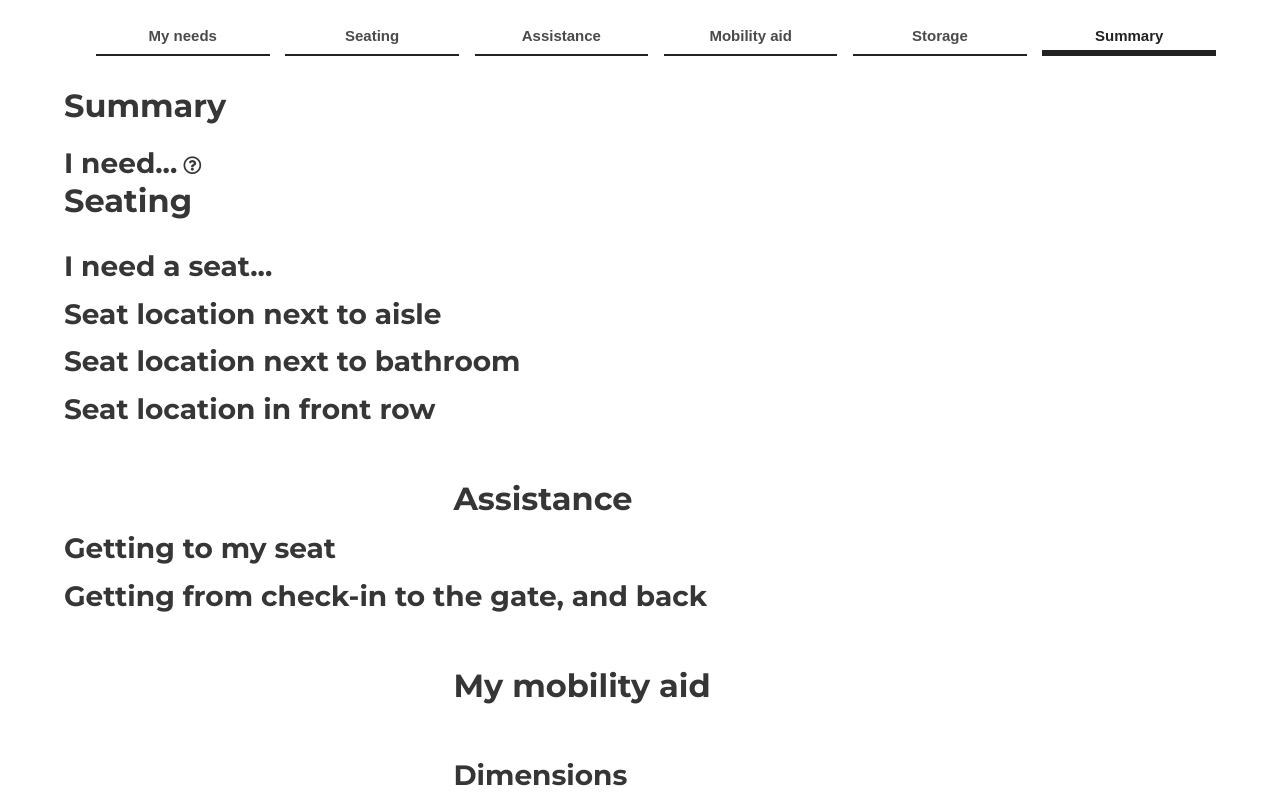
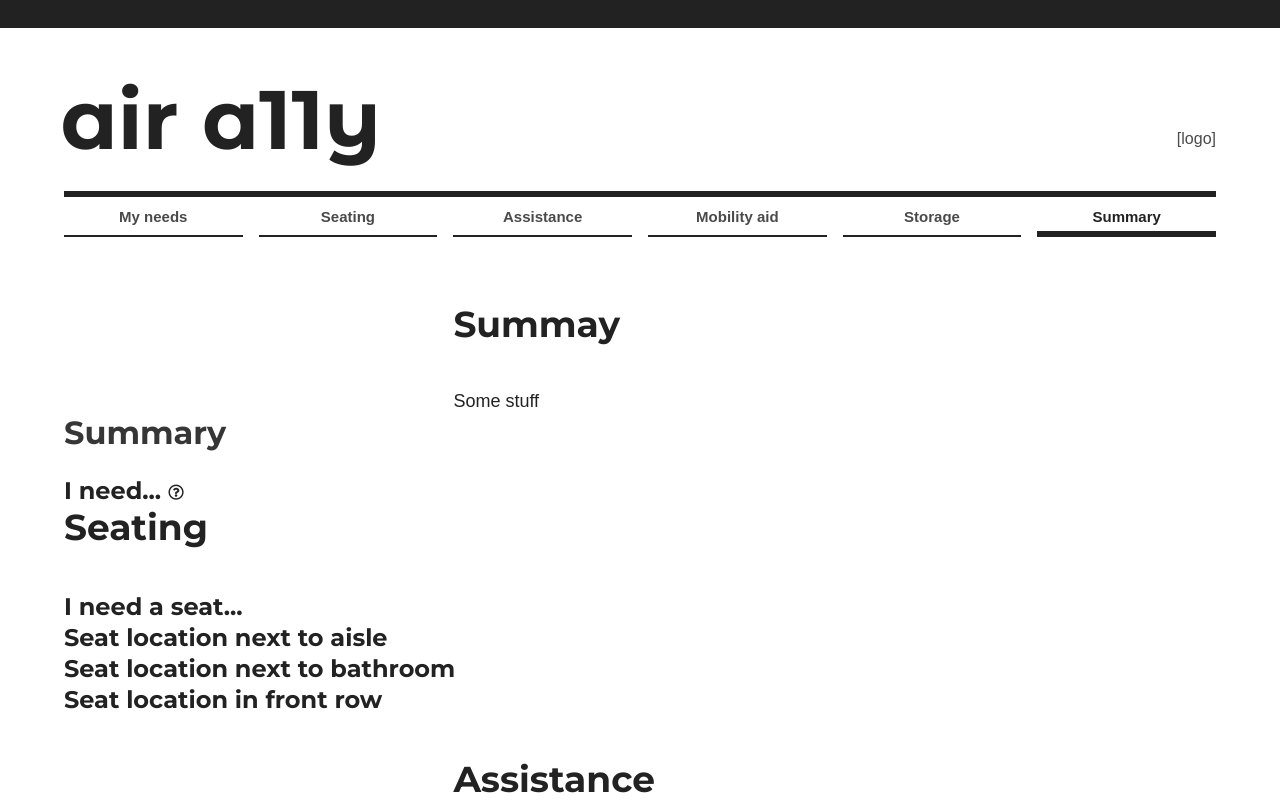
Before and after one commit to AirshipCMS/air-a11y, a React (Create React App) app: page /summary in a window 1280 px wide. Shown: the top 800 px of the page. Built offline with nearby package versions, Linux system fonts and the light colour scheme; a web font is replaced by a local one.

Commit message:
working on summary

```diff
--- a/src/screens/Summary.js
+++ b/src/screens/Summary.js
@@ -10,15 +10,36 @@ export default () => {
   const [props] = useStateValue();
 
   return (
-    <div className="container" >
-      <div className="content">
+    <div className="app-container">
+      <div className="container" >
+        <section className="section header">
+          <div className="header-left">
+            <a className="logo-text" href="/">air a11y</a>
+          </div>
+          <div className="header-right">
+            <div className="logo-graphic">[logo]</div>
+          </div>
+        </section>
+
         <ProgressBar activeScreen='Summary' />
+
+        <section className="section">
+          <div className="question">
+            <div className="question-left">
+            </div>
+            <div className="question-right">
+              <h1>Summay</h1>
+              <p>Some stuff</p>
+            </div>
+          </div>
+        </section>
+
         <h1 className="title">Summary</h1>
         <section className="section">
           <div className="question-right">
 
             <h2>I need...
-                <span className="icon help-text-button help-text-button-off">
+              <span className="icon help-text-button help-text-button-off">
                 <i className="help far fa-question-circle"></i>
                 <i className="help fas fa-question-circle"></i>
               </span>
```
